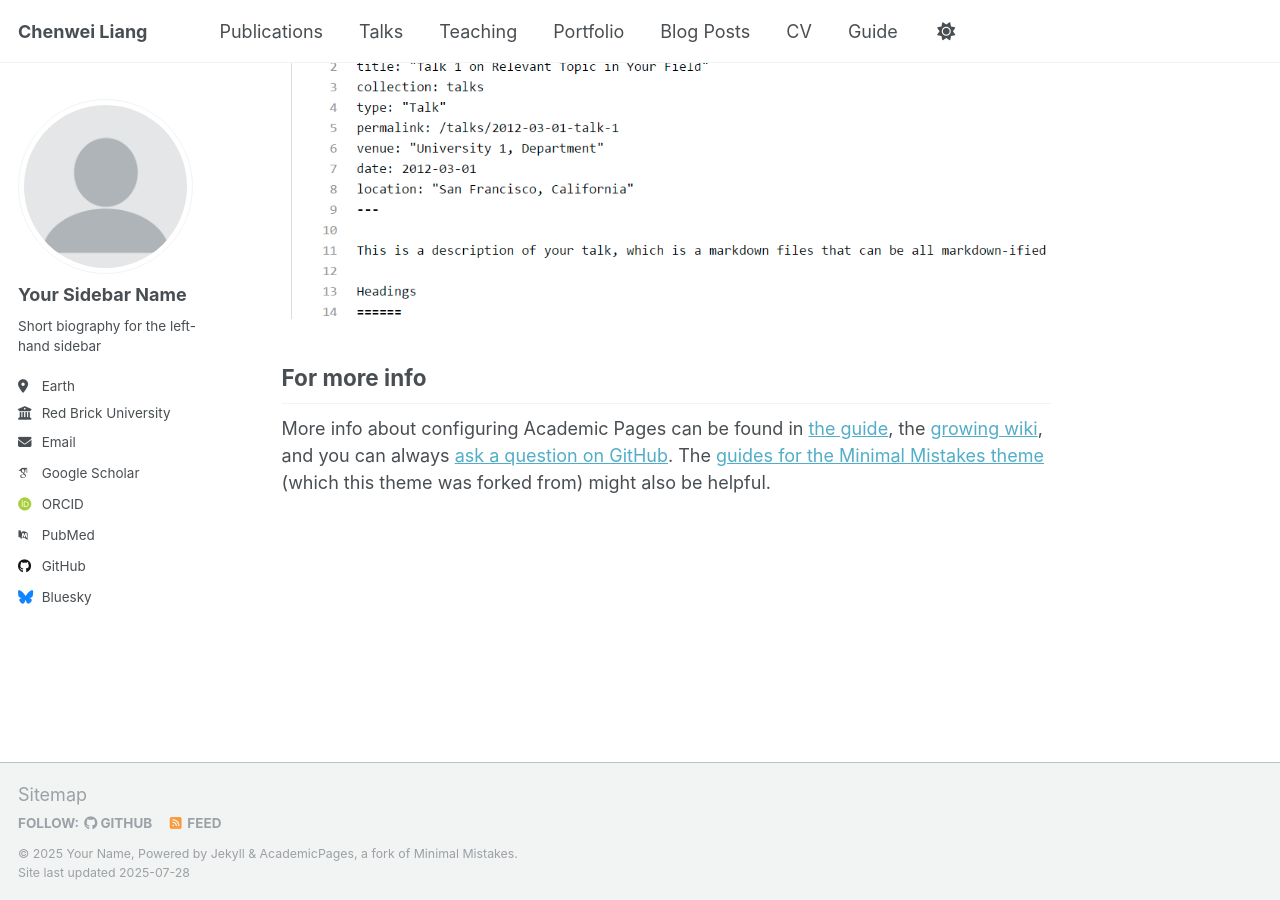
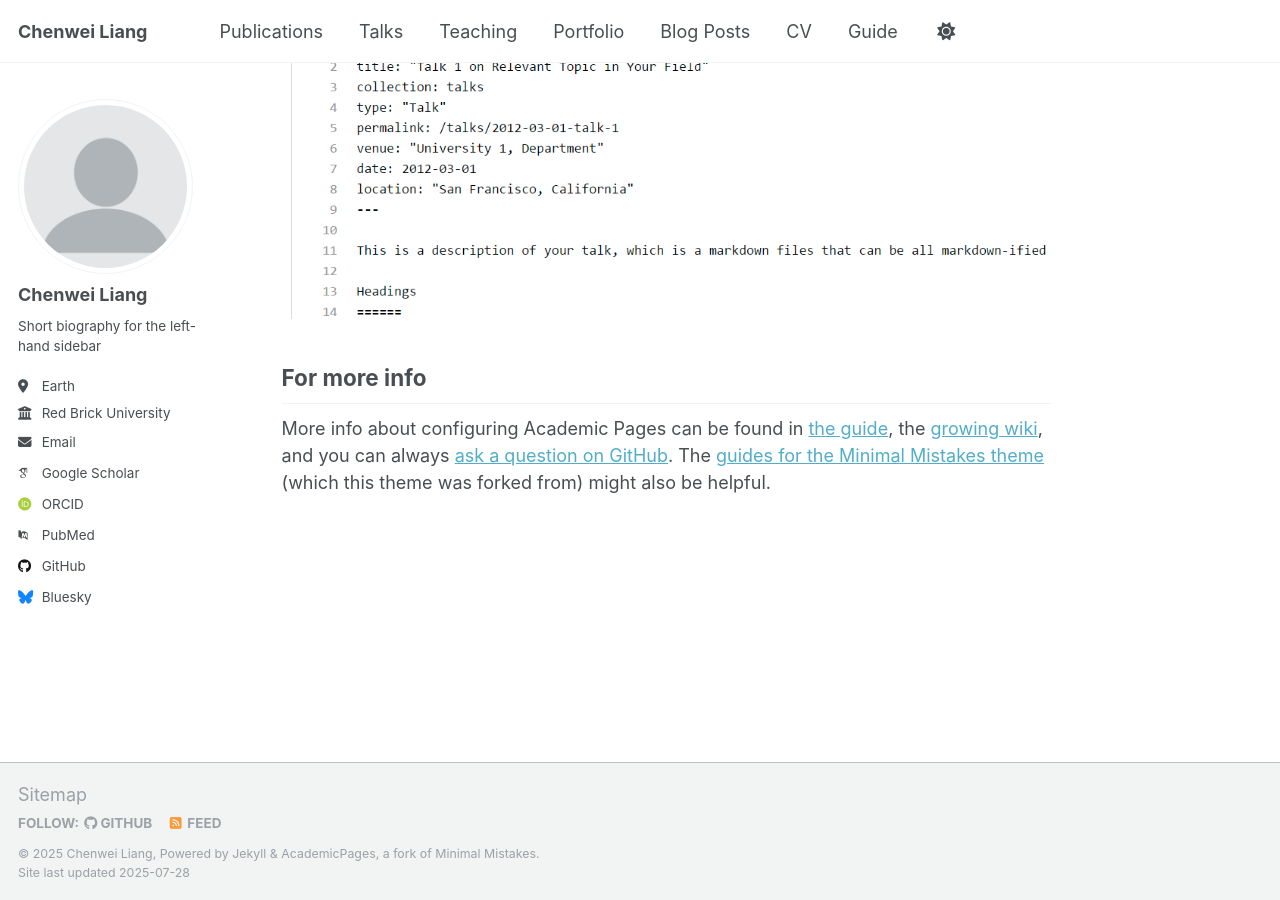
Before and after one commit to Chenwei-Liang/Chenwei-Liang.github.io, a Jekyll site: the page built from _pages/about.md, in a window 1280 px wide and 900 px high, scrolled down 2880 px. Built offline with Jekyll 4.4.1, drawn with Linux system fonts in a browser that asks for light colours; some web fonts are replaced; a script that is not in the unit is left out.

Commit message:
Update _config.yml

```diff
--- a/_config.yml
+++ b/_config.yml
@@ -11,11 +11,11 @@ locale                   : "en-US"
 site_theme               : "default"
 title                    : "Chenwei Liang"
 title_separator          : "-"
-name                     : &name "Your Name"
+name                     : &name "Chenwei Liang"
 description              : &description "personal description"
-url                      : https://academicpages.github.io # the base hostname & protocol for your site e.g. "https://[your GitHub username].github.io" or if you already have some other page hosted on Github then use "https://[your GitHub username].github.io/[Your Repo Name]"
+url                      : https://Chenwei-Liang.github.io # the base hostname & protocol for your site e.g. "https://[your GitHub username].github.io" or if you already have some other page hosted on Github then use "https://[your GitHub username].github.io/[Your Repo Name]"
 baseurl                  : "" # the subpath of your site, e.g. "/blog"
-repository               : "academicpages/academicpages.github.io"
+repository               : "Chenwei-Liang/Chenwei-Liang.github.io"
 
 # Site Author - The following control what appear as part of the author content on the side bar.
 #               If a field is blank the icon and link will not appear, otherwise it will be shown.
@@ -23,7 +23,7 @@ repository               : "academicpages/academicpages.github.io"
 author:
   # Biographic information
   avatar           : "profile.png"
-  name             : "Your Sidebar Name"
+  name             : "Chenwei Liang"
   pronouns         : # example: "she/her"
   bio              : "Short biography for the left-hand sidebar"
   location         : "Earth"
```
